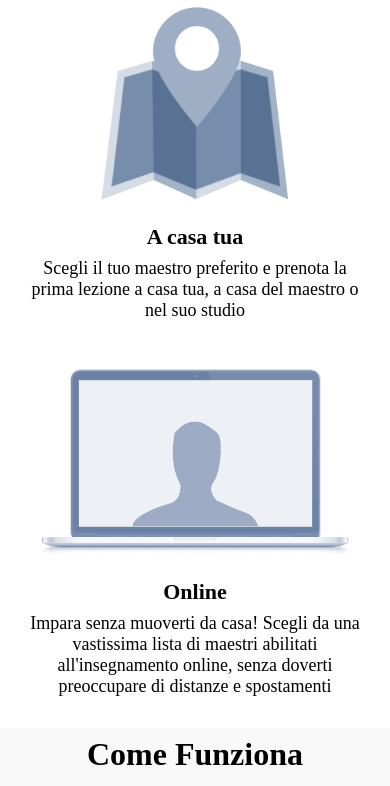
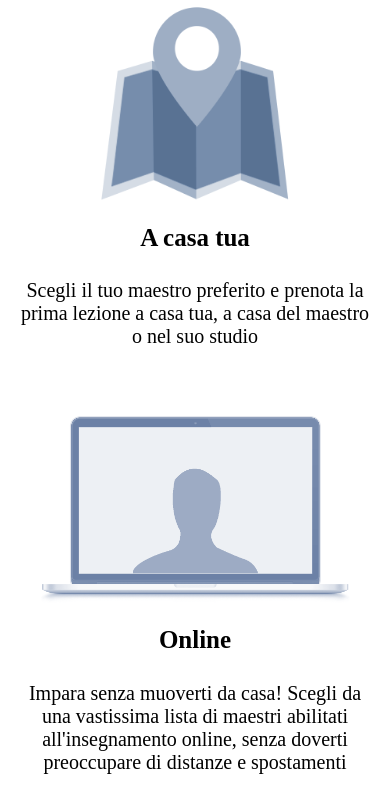
Before and after one commit to GLos94/html-css-resp-wannabe-12bool, a plain HTML site: page index.html in a window 390 px wide. Shown: the part 56-842 px from the top of the page. Drawn offline with Linux system fonts and the light colour scheme.

Commit message:
Correzioni

```diff
--- a/css/master.css
+++ b/css/master.css
@@ -45,30 +45,25 @@ hr{
   margin: 2% 7%;
 }
 
+p{
+  margin: 0 5%;
+}
+
 
 
 /* regole display xs */
+@media all and (max-width:768px){
 
-[class*="col-xs"] > p{
-  padding: 0 7%;
+  p{
     font-size: 20px;
+    margin: 5%;
   }
 
-[class*="col-xs"] > h3{
+  h3{
     font-size: 25px;
   }
 
-[class*="col-xs"] img{
+  img{
     margin: 2% 0;
   }
-
-
-/* regole display md */
-
-[class*="col-md"] > p{
-  font-size: 18px;
 }
-
-[class*="col-md"] > h3{
-  font-size: 22px;
-}
```
Lines whose indentation alone changed are shown as unchanged.
